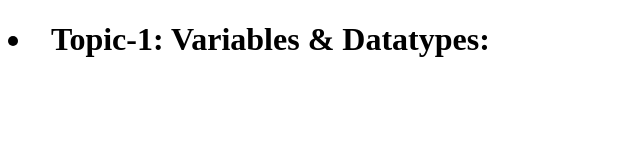
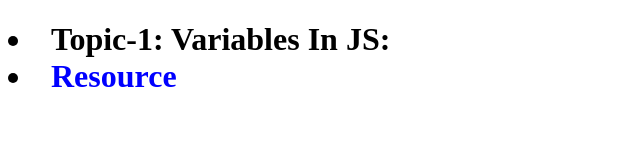
Before and after one commit to Balia077/Mastering-JavaScript, a plain HTML site: page JAVASCRIPT BASICS/Variables In JS/index.html in a window 1280 px wide. Shown: the whole page, without its empty margins (0-640 px from the left). Drawn offline with Linux system fonts and the light colour scheme.

Commit message:
Update index.html

```diff
--- a/JAVASCRIPT BASICS/Variables In JS/index.html
+++ b/JAVASCRIPT BASICS/Variables In JS/index.html
@@ -3,11 +3,18 @@
 <head>
     <meta charset="UTF-8">
     <meta name="viewport" content="width=device-width, initial-scale=1.0">
-    <title>Document</title>
+    <title>VARIABLES IN JS:</title>
 </head>
 <body>
+    <style>
+        h1 a{
+            text-decoration: none;
+            color: blue;
+        }
+    </style>
     <h1>
-        <li>Topic-1: Variables & Datatypes:</li>
+        <li>Topic-1: Variables In JS:</li>
+         <li><a href="https://www.codehelp.in/tutorial/javascript/let-var-and-const">Resource</a></li>
     </h1>
 
     <script src="script.js"></script>
```
